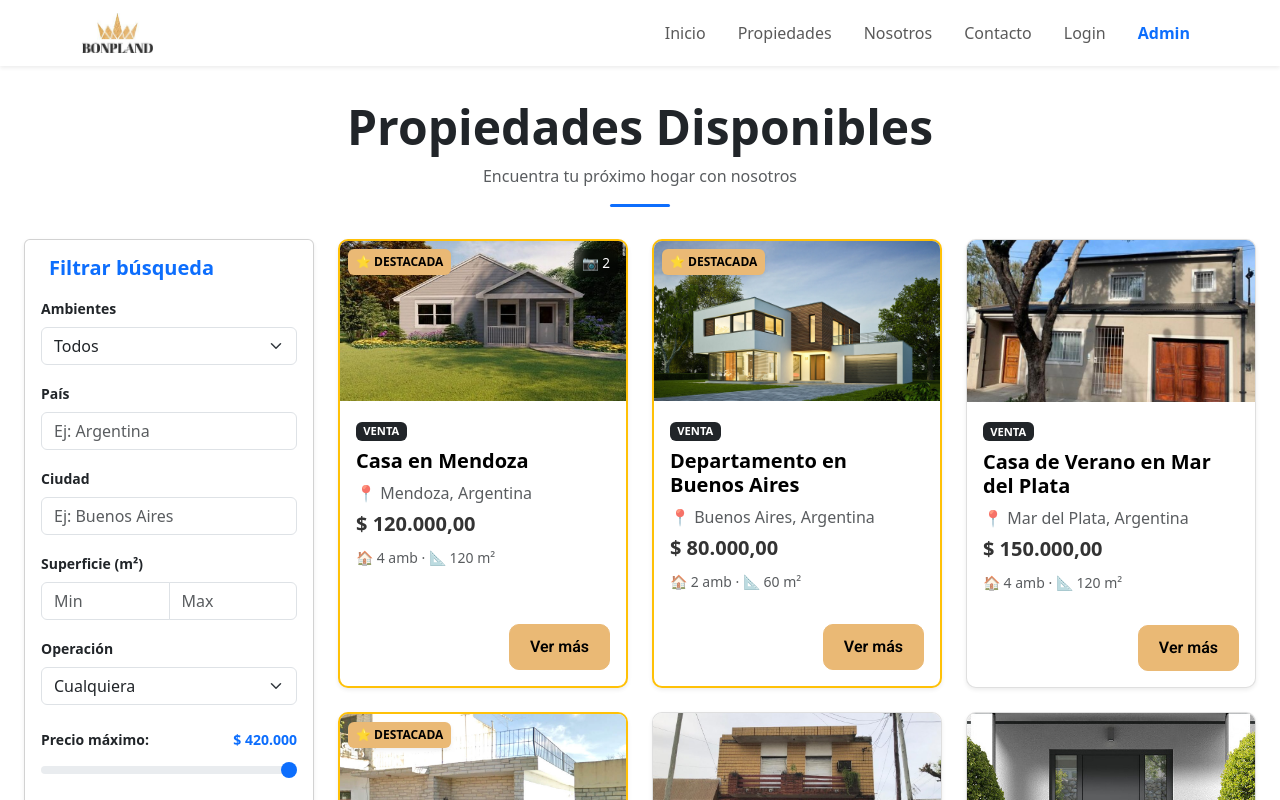
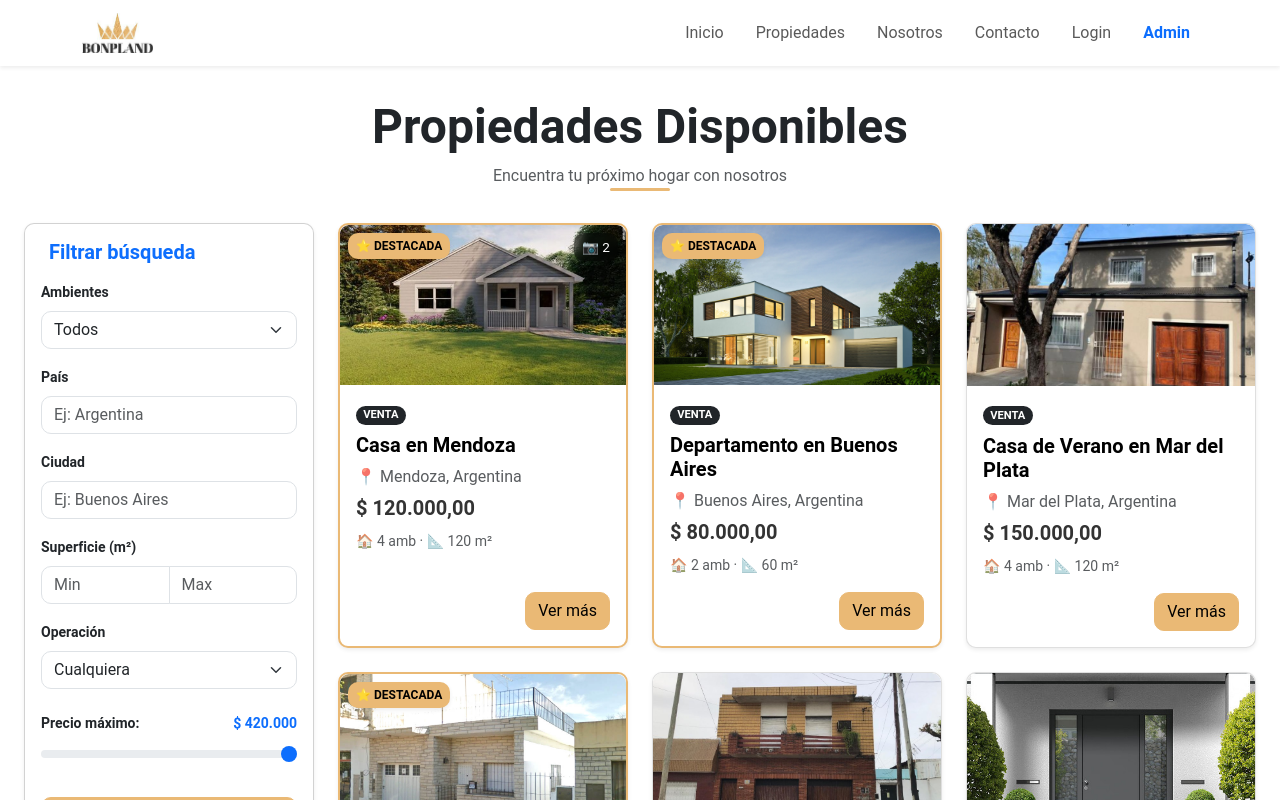
Before and after one commit to ali-zunega/project_bonpland, a React (Vite) app in the folder frontend/: page /properties in a window 1280 px wide. Shown: the top 800 px of the page. Built offline with nearby package versions, Linux system fonts and the light colour scheme.

Commit message:
style: update global styles and theme variables

```diff
--- a/frontend/src/App.css
+++ b/frontend/src/App.css
@@ -1,232 +1,50 @@
 
-@import url('https://fonts.googleapis.com/css2?family=Roboto:wght@400;600;700&display=swap');
+button.btn-primary ,
+a.btn-primary {
+  --bs-btn-bg: var(--brand-gold);
+  --bs-btn-border-color: var(--brand-gold);
+  --bs-btn-hover-bg: #d9a85f;
+  --bs-btn-hover-border-color: #d9a85f;
+  --bs-btn-color: var(--brand-black);
 
-:root {
-  --brand-gold: #eab975;
-  --brand-black: #000000;
-  --border-radius-lg: 10px;
+  color: var(--brand-black);
 }
 
-body {
-  font-family: 'Roboto', sans-serif;
-  -webkit-font-smoothing: antialiased;
-}
-
-/* Estilos propiedades destacadas */
 .section-title {
-  font-family: 'Roboto', sans-serif; /* Usamos Roboto con el peso indicado */
   font-size: 20px;
   font-weight: 600;
   color: var(--brand-black);
-  margin-bottom: 1.5rem;
-  line-height: 1.2;
-}
-
-.btn-custom {
-  font-family: 'Roboto', sans-serif;
-  color:var(--brand-black) !important;
-  background-color: var(--brand-gold) ; /* O el color de fondo que pida el diseño */
-  border: 1px solid var(--brand-gold); /* Ejemplo: borde dorado */
-  border-radius: var(--border-radius-lg);
-  padding: 10px 20px;
-  font-weight: 600;
-  transition: all 0.3s ease;
-}
-
-/* Si el botón debe ser sólido con texto dorado: */
-.btn-brand-solid {
-  background-color: var(--brand-black);  /* Ejemplo de fondo oscuro */
-  opacity: 30%;
-  color: var(--brand-gold) !important;
-  border-radius: 10px;
-}
-
-.btn-brand-solid:hover {
-  filter: brightness(1.2);
 }
 
 
-.counter {
-  font-size: 16px;
-  padding: 5px 10px;
-  border-radius: 5px;
-  color: var(--accent);
-  background: var(--accent-bg);
-  border: 2px solid transparent;
-  transition: border-color 0.3s;
-  margin-bottom: 24px;
-
-  &:hover {
-    border-color: var(--accent-border);
-  }
-  &:focus-visible {
-    outline: 2px solid var(--accent);
-    outline-offset: 2px;
-  }
+button.btn-brand-solid {
+  background-color: var(--brand-black);
+  opacity: 0.4;
+  color: var(--brand-gold);
 }
 
-.hero {
-  position: relative;
-
-  .base,
-  .framework,
-  .vite {
-    inset-inline: 0;
-    margin: 0 auto;
-  }
-
-  .base {
-    width: 170px;
-    position: relative;
-    z-index: 0;
-  }
-
-  .framework,
-  .vite {
-    position: absolute;
-  }
-
-  .framework {
-    z-index: 1;
-    top: 34px;
-    height: 28px;
-    transform: perspective(2000px) rotateZ(300deg) rotateX(44deg) rotateY(39deg)
-      scale(1.4);
-  }
-
-  .vite {
-    z-index: 0;
-    top: 107px;
-    height: 26px;
-    width: auto;
-    transform: perspective(2000px) rotateZ(300deg) rotateX(40deg) rotateY(39deg)
-      scale(0.8);
-  }
+.sticky-lg-top {
+  z-index: 1020;
+  top: 90px !important;
 }
 
-#center {
-  display: flex;
-  flex-direction: column;
-  gap: 25px;
-  place-content: center;
-  place-items: center;
-  flex-grow: 1;
-
-  @media (max-width: 1024px) {
-    padding: 32px 20px 24px;
-    gap: 18px;
-  }
+.card-featured {
+  border: 2px solid var(--brand-gold);
 }
 
-#next-steps {
-  display: flex;
-  border-top: 1px solid var(--border);
-  text-align: left;
-
-  & > div {
-    flex: 1 1 0;
-    padding: 32px;
-    @media (max-width: 1024px) {
-      padding: 24px 20px;
-    }
-  }
-
-  .icon {
-    margin-bottom: 16px;
-    width: 22px;
-    height: 22px;
-  }
-
-  @media (max-width: 1024px) {
-    flex-direction: column;
-    text-align: center;
-  }
+.badge-featured {
+  background-color: var(--brand-gold);
+  color: var(--brand-black);
+  font-size: 0.75rem;
 }
 
-#docs {
-  border-right: 1px solid var(--border);
-
-  @media (max-width: 1024px) {
-    border-right: none;
-    border-bottom: 1px solid var(--border);
-  }
+.badge-contador {
+  background-color: rgba(0, 0, 0, 0.4);
+  color: white;
+  font-size: .85rem;
+  backdrop-filter: blur(4px);
 }
 
-#next-steps ul {
-  list-style: none;
-  padding: 0;
-  display: flex;
-  gap: 8px;
-  margin: 32px 0 0;
-
-  .logo {
-    height: 18px;
-  }
-
-  a {
-    color: var(--text-h);
-    font-size: 16px;
-    border-radius: 6px;
-    background: var(--social-bg);
-    display: flex;
-    padding: 6px 12px;
-    align-items: center;
-    gap: 8px;
-    text-decoration: none;
-    transition: box-shadow 0.3s;
-
-    &:hover {
-      box-shadow: var(--shadow);
-    }
-    .button-icon {
-      height: 18px;
-      width: 18px;
-    }
-  }
-
-  @media (max-width: 1024px) {
-    margin-top: 20px;
-    flex-wrap: wrap;
-    justify-content: center;
-
-    li {
-      flex: 1 1 calc(50% - 8px);
-    }
-
-    a {
-      width: 100%;
-      justify-content: center;
-      box-sizing: border-box;
-    }
-  }
+.bg-primary {
+  background-color: var(--brand-gold) !important;
 }
-
-#spacer {
-  height: 88px;
-  border-top: 1px solid var(--border);
-  @media (max-width: 1024px) {
-    height: 48px;
-  }
-}
-
-.ticks {
-  position: relative;
-  width: 100%;
-
-  &::before,
-  &::after {
-    content: '';
-    position: absolute;
-    top: -4.5px;
-    border: 5px solid transparent;
-  }
-
-  &::before {
-    left: 0;
-    border-left-color: var(--border);
-  }
-  &::after {
-    right: 0;
-    border-right-color: var(--border);
-  }
-}
--- a/frontend/src/App.jsx
+++ b/frontend/src/App.jsx
@@ -1,6 +1,4 @@
-//import { useState } from 'react'
 
-import './App.css'
 import AppRouter from './app/router';
 import Navbar from './components/Navbar/Navbar';
 import Footer from './components/Footer/Footer';
--- a/frontend/src/components/FeaturedProperties/FeaturedPropertiesCarousel.jsx
+++ b/frontend/src/components/FeaturedProperties/FeaturedPropertiesCarousel.jsx
@@ -74,7 +74,7 @@ const FeaturedPropertiesCarousel = ({ properties }) => {
 
             {/* boton al listado completo de propiedades*/}
             <div className="text-center mt-4">
-                <Link to="/properties" className="btn-custom">
+                <Link to="/properties" className="btn btn-primary">
                     Explorar todo el catálogo
                 </Link>
             </div>
--- a/frontend/src/components/PropertyCard/PropertyCard.jsx
+++ b/frontend/src/components/PropertyCard/PropertyCard.jsx
@@ -15,7 +15,7 @@ const PropertyCard = ({ property, onClick }) => {
 
     <div
       onClick={onClick}
-      className={`card mb-3 shadow-sm h-100 ${property.featured ? "border-warning" : ""}`}
+      className={`card mb-3 shadow-sm h-100 ${property.featured ?  "card-featured" : ""}`}
       style={{
         cursor: "pointer",
         transition: "all 0.3s ease",
@@ -36,8 +36,7 @@ const PropertyCard = ({ property, onClick }) => {
         {/*agrega una etiqueta de "Destacada" en la esquina superior izquierda si la propiedad es destacada*/}
         {property.featured && (
           <span
-            className="position-absolute top-0 start-0 m-2 px-2 py-1 rounded shadow-sm fw-bold"
-            style={{ backgroundColor: "#eab975", color: "black", fontSize: "0.75rem" }}
+            className="position-absolute top-0 start-0 m-2 px-2 py-1 rounded shadow-sm fw-bold badge-featured"
           >
             ⭐ DESTACADA
           </span>
@@ -46,13 +45,7 @@ const PropertyCard = ({ property, onClick }) => {
         {/* Si hay más de una imagen, mostrar un contador en la esquina superior derecha */}
         {totalImages > 1 && (
           <div
-            className="position-absolute top-0 end-0 m-2 px-2 py-1 rounded shadow-sm"
-            style={{
-              backgroundColor: "rgba(0, 0, 0, 0.4)",
-              color: "white",
-              fontSize: "0.85rem",
-              backdropFilter: "blur(4px)"
-            }}
+            className="position-absolute top-0 end-0 m-2 px-2 py-1 rounded shadow-sm badge-contador"
           >
             📷 {totalImages}
           </div>
@@ -82,7 +75,7 @@ const PropertyCard = ({ property, onClick }) => {
 
         {/* El botón ahora es puramente visual ya que toda la card tiene el onClick */}
         <div className="mt-auto d-flex justify-content-end">
-          <button className="btn-custom" style={{ pointerEvents: 'none' }}>
+          <button className="btn btn-primary" style={{ pointerEvents: 'none' }}>
             Ver más
           </button>
         </div>
--- a/frontend/src/components/PropertyFilters/PropertyFilters.css
+++ b/frontend/src/components/PropertyFilters/PropertyFilters.css
@@ -4,7 +4,7 @@
     border-radius: 5px;
     background: #e9ecef;
     outline: none;
-    accent-color: #7b6cf9;
+    accent-color: var(--accent-color);
 }
 
 
--- a/frontend/src/pages/Home/Home.jsx
+++ b/frontend/src/pages/Home/Home.jsx
@@ -7,10 +7,10 @@ const Home = () => {
   return (
     <main>
       <section className="hero">
-        <h1>Encuentra tu hogar ideal</h1>
+        <h1 className="text-center">Encuentra tu hogar ideal</h1>
       </section>
 
-      <section className="py-5 bg-light">
+      <section className="py-3 bg-light">
         <div className="container">
           <h2 className="text-center mb-4">Propiedades Destacadas</h2>
 
--- a/frontend/src/pages/PropertyDetails/PropertyDetails.jsx
+++ b/frontend/src/pages/PropertyDetails/PropertyDetails.jsx
@@ -100,7 +100,7 @@ const PropertyDetails = () => {
         <div className="col-md-6">
           <div className="d-flex gap-2 mb-2 mt-3">
             {property.featured && (
-              <span className="badge bg-warning text-dark px-3 py-2">
+              <span className="badge-featured px-2 py-1 rounded shadow-sm fw-bold text-uppercase">
                 ⭐ Destacada
               </span>
             )}
@@ -134,13 +134,13 @@ const PropertyDetails = () => {
           {/* Botones */}
           <div className="d-flex gap-2 mt-4">
             <button
-              className="btn-custom mt-3 mb-3"
+              className="btn btn-primary mt-3 mb-3"
               onClick={handleContact}
             >
               Me interesa esta propiedad
             </button>
             <button
-              className="btn-brand-solid mt-3 mb-3"
+              className="btn btn-brand-solid mt-3 mb-3"
               onClick={() => navigate(-1)}
             >
               ← Volver
--- a/frontend/src/styles/global.css
+++ b/frontend/src/styles/global.css
@@ -1,14 +1,51 @@
-/* En tu global.css */
-:root {
-  --primary-color: #0d6efd;
-  --accent-color: #f8f9fa;
-  --card-shadow: 0 4px 12px rgba(0,0,0,0.08);
+/* reset de estilos */
+*, *::before, *::after {
+  box-sizing: border-box;
 }
 
-/* Para arreglar problemas filtro vs navbar */
-.sticky-lg-top {
-    z-index: 1020;
-    top: 90px !important;
-    transition: top 0.3s ease;
+body, h1, h2, h3, h4, h5, p, figure, blockquote, dl, dd {
+  margin: 0;
+}
 
+img, picture {
+  max-width: 100%;
+  display: block;
 }
+
+input, button, textarea, select {
+  font: inherit;
+}
+
+html {
+  scroll-behavior: smooth;
+}
+
+body {
+  min-height: 100vh;
+  text-rendering: optimizeSpeed;
+  line-height: 1.5;
+  overflow-x: hidden;
+}
+
+/* fin reset */
+
+/* Variables */
+
+:root {
+  --brand-gold: #eab975;
+  --brand-black: #000000;
+
+  --border-radius-lg: 10px;
+
+  /* Bootstrap overrides globales */
+  --bs-primary: var(--brand-gold);
+  --bs-border-radius: 10px;
+
+  /* Extras */
+  --card-shadow: 0 4px 12px rgba(0,0,0,0.08);
+  --accent-color: var(--brand-gold);
+}
+
+body {
+  font-family: 'Roboto', sans-serif;
+}
```
Also changed, not shown: frontend/src/main.jsx (+5 -3 lines).
